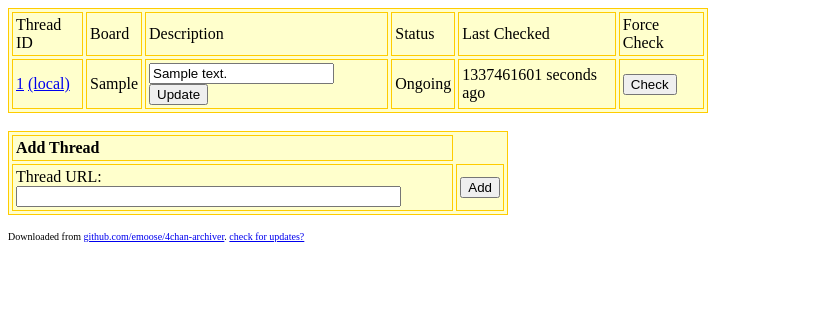
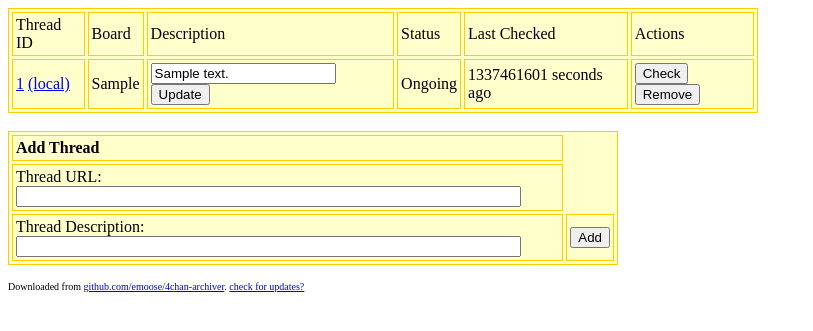
Before and after one commit to Chownie/4chan-archiver, a PHP site: page / in a window 1280 px wide. Shown: the top 331 px of the page, without its empty margins (0-813 px from the left). Run offline with PHP 8.4, Linux system fonts and the light colour scheme; tables that the repository leaves empty hold one stand-in row (values such as "Sample post").

Commit message:
add remove button and enter description when adding thread

```diff
--- a/chan_archiver.php
+++ b/chan_archiver.php
@@ -169,6 +169,23 @@ class chan_archiver
         return true;
     }
 
+    public function removeThread( $threadid, $board )
+    {
+        $this->connectDB();
+        // check if we already have it
+        $query = mysql_query( sprintf( "SELECT * FROM `Threads` WHERE `ID` = '%s' AND Board = '%s'", $threadid, $board ) );
+        if ( !$query )
+            die( 'Could not query database: ' . mysql_error() );
+        $num = mysql_num_rows( $query );
+        if ( $num <= 0 )
+            return false;
+        mysql_query( sprintf( "DELETE FROM `Threads` WHERE `ID` = '%s' AND Board = '%s'", $threadid, $board ) );
+        mysql_query( sprintf( "DELETE FROM `Posts` WHERE `ThreadID` = '%s' AND Board = '%s'", $threadid, $board ) );
+        echo sprintf( "Removed thread %s (/%s/)<br />\r\n", $threadid, $board );
+        $this->closeDB();
+        return true;
+    }
+
     public function setThreadDescription( $threadid, $board, $description )
     {
         $this->connectDB();
--- a/index.php
+++ b/index.php
@@ -1,6 +1,9 @@
 <?php
 include "chan_archiver.php";
 $t = new chan_archiver();
+if ( isset( $_REQUEST[ 'del' ] ) && isset( $_REQUEST[ 'id' ] ) && isset( $_REQUEST[ 'brd' ] ) )
+    $t->removeThread( $_REQUEST[ 'id' ], $_REQUEST[ 'brd' ] );
+
 if ( isset( $_REQUEST[ 'chk' ] ) && isset( $_REQUEST[ 'id' ] ) && isset( $_REQUEST[ 'brd' ] ) )
     $t->updateThread( $_REQUEST[ 'id' ], $_REQUEST[ 'brd' ] );
 
@@ -11,19 +14,19 @@ if ( isset( $_REQUEST[ 'url' ] ) && $c = preg_match_all( "/.*?(?:[a-z][a-z0-9_]*
 {
     $board = $matches[ 1 ][ 0 ];
     $id    = $matches[ 2 ][ 0 ];
-    $t->addThread( $id, $board, "" );
+    $t->addThread( $id, $board, $_REQUEST['desc'] );
 }
 
 $threads = $t->getThreads();
 echo <<<ENDHTML
-<table border="1" bordercolor="#FFCC00" style="background-color:#FFFFCC" width="700" cellpadding="3" cellspacing="3">
+<table border="1" bordercolor="#FFCC00" style="background-color:#FFFFCC" width="750" cellpadding="3" cellspacing="3">
 	<tr>
 		<td>Thread ID</td>
 		<td>Board</td>
 		<td>Description</td>
 		<td>Status</td>
 		<td>Last Checked</td>
-		<td>Force Check</td>
+		<td>Actions</td>
 	</tr>
 ENDHTML;
 
@@ -43,6 +46,7 @@ foreach ( $threads as $thr )
         $link        = "<a href=\"$local\">{$thr[0]}</a>";
         $check       = "";
     }
+    $check .= "<input type=\"submit\" name=\"del\" value=\"Remove\"/>";
     echo <<<ENDHTML
     <form action="" method="POST">
     <input type="hidden" name="id" value="{$thr[0]}"/>
@@ -62,12 +66,15 @@ ENDHTML;
 </table>
 <br />
 <form action="" method="POST">
-<table border="1" bordercolor="#FFCC00" style="background-color:#FFFFCC" width="500" cellpadding="3" cellspacing="3">
+<table border="1" bordercolor="#FFCC00" style="background-color:#FFFFCC" width="610" cellpadding="3" cellspacing="3">
 	<tr>
         <td><b>Add Thread</b></td>
     </tr>
     <tr>
-        <td>Thread URL: <input type="text" name="url" size="45" /></td>
+        <td>Thread URL: <input type="text" name="url" size="60" /></td>
+    </tr>
+    <tr>
+        <td>Thread Description: <input type="text" name="desc" size="60" /></td>
         <td><input type="submit" name="submit" value="Add"/></td>
     </tr>
 </table>
```
